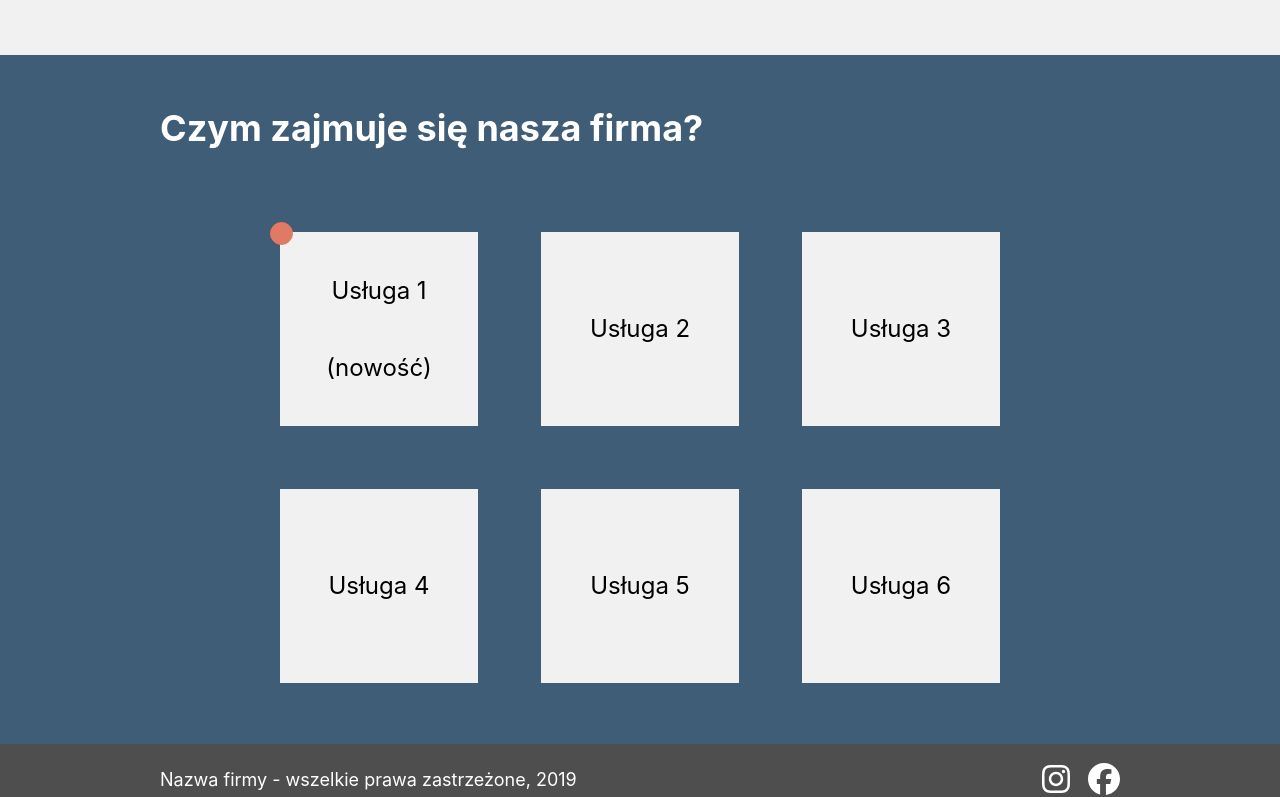
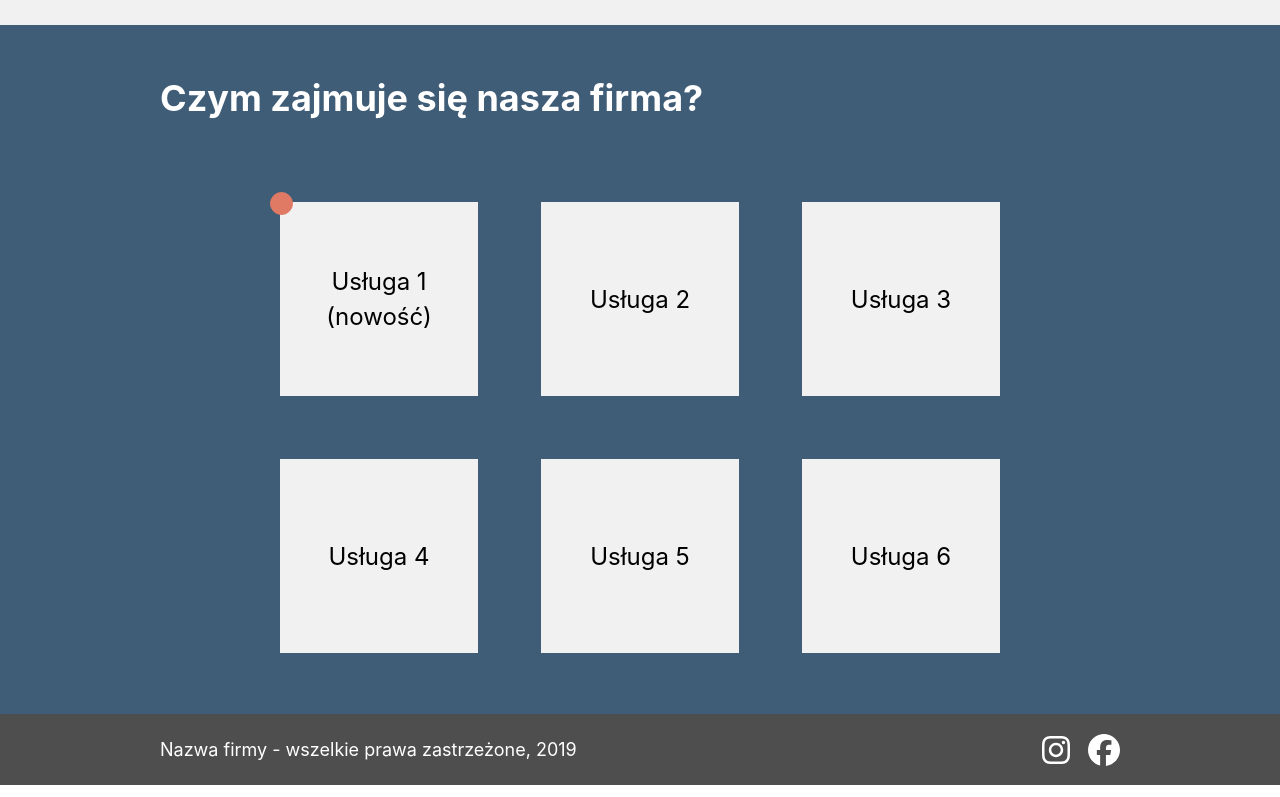
Before and after one commit to katbox9/katarzyna-skrzynecka-projekt-zaliczeniowy-6-react, a JavaScript app: page / in a window 1280 px wide. Shown: the part 1542-2339 px from the top of the page. Built offline with nearby package versions, Linux system fonts and the light colour scheme; the HTML template or start-up script is replaced by a standard one.

Commit message:
add class name to paragraphs

```diff
--- a/src/Components/Offers/Offers.js
+++ b/src/Components/Offers/Offers.js
@@ -13,24 +13,16 @@ const Offers = () => {
             {offers.map((item) => {
               return (
                 <div className={styles.offerItem}>
-                  <p>{item.name}</p>
-                  {item.isNew === true ? <p>(nowość)</p> : null}
+                  <p className={styles.paragraphs}>{item.name}</p>
+                  {item.isNew === true ? (
+                    <p className={styles.paragraphs}>(nowość)</p>
+                  ) : null}
                   {item.isNew === true ? (
                     <div className={styles.redDot}></div>
                   ) : null}
                 </div>
               );
             })}
-            {/* <div className="offer-item">
-              <p>Usługa 1</p>
-              <p>(nowość)</p>
-              <div className="red-dot"></div>
-            </div>
-            <div className="offer-item">Usługa 2</div>
-            <div className="offer-item">Usługa 3</div>
-            <div className="offer-item">Usługa 4</div>
-            <div className="offer-item">Usługa 5</div>
-            <div className="offer-item">Usługa 6</div> */}
           </div>
         </section>
       </div>
--- a/src/Components/Offers/Offers.module.css
+++ b/src/Components/Offers/Offers.module.css
@@ -37,6 +37,10 @@
 .offerItem:hover {
   transform: scale(1.05);
 }
+.paragraphs {
+  margin-top: 3px;
+  margin-bottom: 3px;
+}
 .redDot {
   position: absolute;
   top: -10px;
--- a/src/Components/Specialists/Specialists.module.css
+++ b/src/Components/Specialists/Specialists.module.css
@@ -10,6 +10,7 @@
   font-weight: 700;
   padding-top: 51px;
   margin-top: 0;
+  margin-bottom: 0;
   color: #152d41;
 }
 .specialistsContainer {
```
